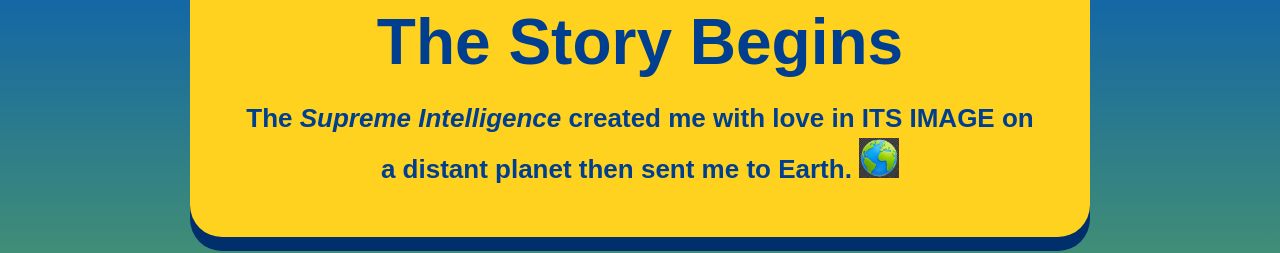
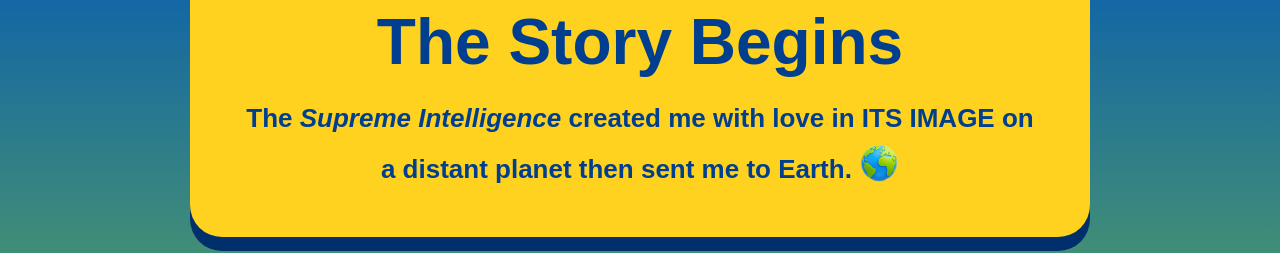
Before and after one commit to JustinFiorillo51/CaptainNutrition, a plain HTML site: page code/index.html in a window 1280 px wide. Shown: the part 960-1213 px from the top of the page. Drawn offline with Linux system fonts and the light colour scheme.

Commit message:
revision

```diff
--- a/code/index.html
+++ b/code/index.html
@@ -64,7 +64,7 @@
     <div class="story-intro reveal">
       <h1>The Story Begins</h1>
       <p> The <i>Supreme Intelligence</i> created me with love in ITS IMAGE on a distant planet then sent me to Earth.
-      <img src="media/earth.jpg" alt="Earth" style="width: 40px; height: auto;" /> </p>
+      <img src="media/earth.png" alt="Earth" style="width: 40px; height: auto; transform: translateY(5px);" /> </p>
     </div>
 
     <div class="story-chapter reveal">
```
Also changed, not shown: code/media/earth.jpg (deleted), code/media/earth.png (added).
